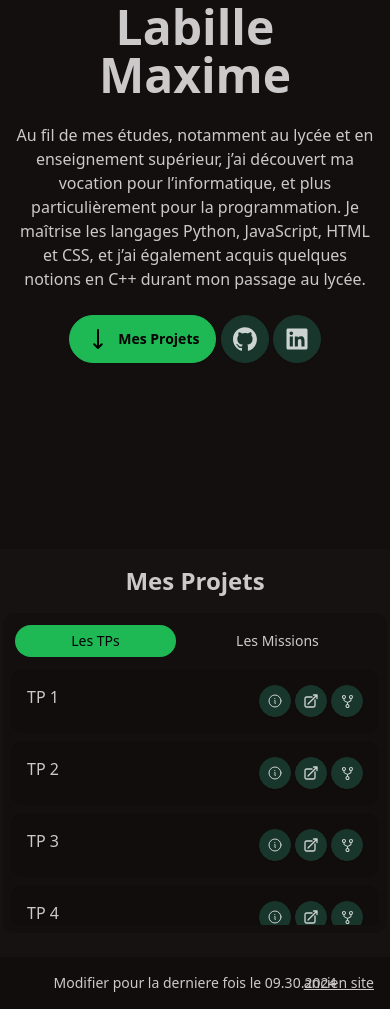
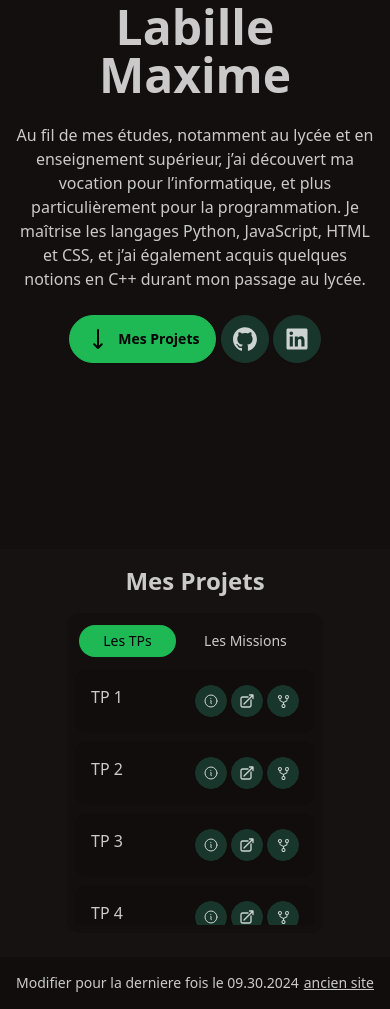
Before and after one commit to MaximeLabille/MaximeLabille.github.io, a website: page src/index.html in a window 390 px wide. Shown: the part 295-1304 px from the top of the page. Drawn offline with nearby package versions, Linux system fonts and the light colour scheme; files that its build step writes are made by us from their sources.

Commit message:
fait en sorte de rendre le site plus responsive, notament pour les téléphones.

```diff
--- a/src/index.html
+++ b/src/index.html
@@ -72,7 +72,7 @@
     </div>
     <div class="flex flex-col place-items-center justify-center mb-6">
         <h1 class="my-4 text-2xl font-bold" id="projets">Mes Projets</h1>
-        <div class="flex w-96 max-w-96 flex-col p-2 bg-base-200 rounded-xl">
+        <div style="transition: width 0.5s !important;" class="flex w-64 sm:max-w-96 sm:w-96 flex-col p-2 bg-base-200 rounded-xl">
             <div role="tablist" id="tabs" class="tabs tabs-boxed mb-2">
                 <a role="tab" data="tp" class="tab tab-active">Les TPs</a>
                 <a role="tab" data="mission" class="tab">Les Missions</a>
@@ -112,7 +112,7 @@
             </div>
         </div>
     </div>
-    <footer class="footer footer-center bg-base-300 text-base-content p-4">
+    <footer class="footer footer-left bg-base-300 text-base-content p-4">
         <aside>
             <p>Modifier pour la derniere fois le 09.30.2024 <a class="right-0 absolute mr-4 underline"
                     href="/v1/">ancien site</a></p>
```
